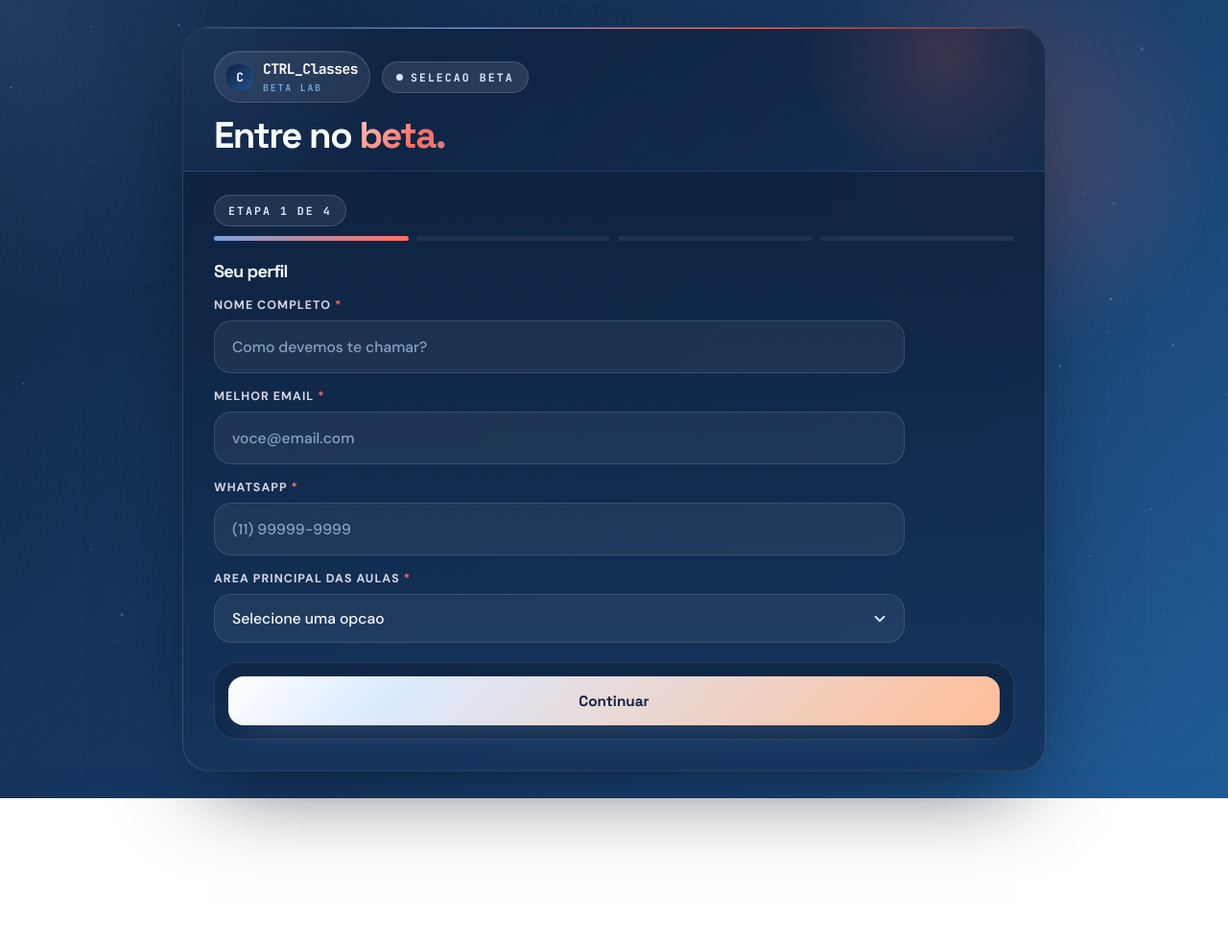
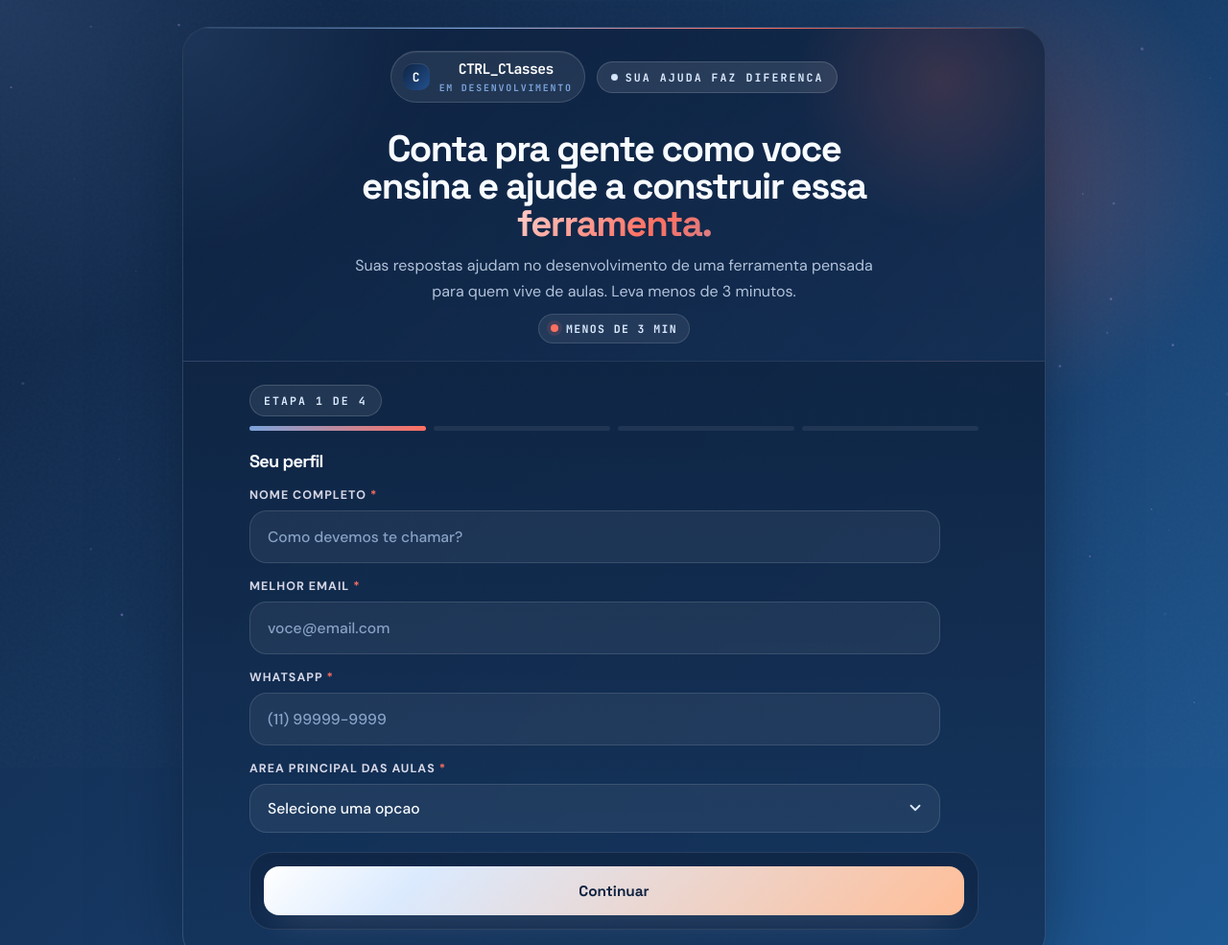
Before and after one commit to edsonvmendes/form_beta_ctrlclasses, a website: page formulario_cadastro_ia.html in a window 1280 px wide. Shown: the top 985 px of the page at 96% size. Before the commit the page ends 832 px from the top, so only its background shows below. Drawn offline with Linux system fonts and the light colour scheme.

Commit message:
refine onboarding copy

```diff
--- a/formulario_cadastro_ia.html
+++ b/formulario_cadastro_ia.html
@@ -3,7 +3,7 @@
 <head>
   <meta charset="UTF-8">
   <meta name="viewport" content="width=device-width, initial-scale=1.0">
-  <title>Beta de Gestao para Aulas Particulares</title>
+  <title>Ferramenta de Gestao para Aulas Particulares</title>
   <link href="https://fonts.googleapis.com/css2?family=DM+Sans:wght@400;500;700&family=JetBrains+Mono:wght@600;700&family=Space+Grotesk:wght@500;700&display=swap" rel="stylesheet">
   <style>
     *,*::before,*::after{box-sizing:border-box;margin:0;padding:0}
@@ -31,9 +31,14 @@
     .gradient{background:linear-gradient(135deg,#ffffff 0%,var(--a2) 48%,var(--a1) 100%);background-size:200% 200%;-webkit-background-clip:text;-webkit-text-fill-color:transparent;animation:shift 6s ease-in-out infinite}
     @keyframes shift{0%,100%{background-position:0 50%}50%{background-position:100% 50%}}
     .lead,.sub,.meta,.success p{color:var(--muted);line-height:1.7}
+    .hero-copy{display:grid;gap:10px;max-width:560px;margin:0 auto;text-align:center}
+    .hero-note{display:inline-flex;align-items:center;gap:8px;width:fit-content;padding:7px 12px;border-radius:999px;background:rgba(255,255,255,.08);border:1px solid rgba(255,255,255,.12);color:var(--a3);font:700 .72rem "JetBrains Mono",monospace;letter-spacing:.12em;text-transform:uppercase}
+    .hero-note::before{content:"";width:8px;height:8px;border-radius:999px;background:var(--a2);box-shadow:0 0 0 4px rgba(255,111,97,.12)}
     .body{padding:24px 32px 32px;background:linear-gradient(180deg,rgba(9,23,43,.28),rgba(10,27,49,.1))}
     .workspace{display:block}
-    .main-stage{min-width:0}
+    .main-stage{min-width:0;max-width:760px;margin:0 auto;width:100%}
+    .brand-row{justify-content:center}
+    .hero-note{margin:0 auto}
     .progress{margin-bottom:20px}
     .progress-top{display:flex;justify-content:space-between;align-items:center;gap:12px;margin-bottom:10px}
     .step-badge{background:rgba(255,255,255,.08);border:1px solid rgba(255,255,255,.16);color:var(--a3)}
@@ -116,18 +121,20 @@
       </div>
 
       <section class="hero">
-        <div>
+        <div class="hero-copy">
           <div class="brand-row">
             <div class="logo-chip">
               <div class="logo-mark">C</div>
               <div class="logo-text">
                 <strong>CTRL_Classes</strong>
-                <span>beta lab</span>
+                <span>em desenvolvimento</span>
               </div>
             </div>
-            <div class="pill"><span class="dot"></span>Selecao beta</div>
+            <div class="pill"><span class="dot"></span>Sua ajuda faz diferenca</div>
           </div>
-          <h1>Entre no <span class="gradient">beta.</span></h1>
+          <h1>Conta pra gente como voce ensina e ajude a construir essa <span class="gradient">ferramenta.</span></h1>
+          <p class="lead">Suas respostas ajudam no desenvolvimento de uma ferramenta pensada para quem vive de aulas. Leva menos de 3 minutos.</p>
+          <div class="hero-note">menos de 3 min</div>
         </div>
       </section>
 
@@ -249,7 +256,7 @@
             <section class="step" data-step="4">
               <div class="step-panel">
                 <header>
-                  <h3>Fit com o beta</h3>
+                  <h3>Sua participacao</h3>
                 </header>
                 <div class="choice" data-group="funcionalidades_desejadas">
                   <div class="group-title">Que funcoes mais fariam diferenca para voce? <span class="req">*</span></div>
@@ -264,7 +271,7 @@
                   </div>
                 </div>
                 <div class="choice" data-group="interesse_beta">
-                  <div class="group-title">Voce tem interesse em ser beta tester? <span class="req">*</span></div>
+                  <div class="group-title">Voce teria interesse em acompanhar e ajudar no desenvolvimento dessa ferramenta? <span class="req">*</span></div>
                   <div class="options">
                     <div class="opt"><input id="ib1" name="interesse_beta" type="radio" value="Sim, com certeza"><label for="ib1">Sim, com certeza</label></div>
                     <div class="opt"><input id="ib2" name="interesse_beta" type="radio" value="Talvez"><label for="ib2">Talvez</label></div>
@@ -280,14 +287,14 @@
                     <div class="opt"><input id="fb4" name="feedback_disponibilidade" type="radio" value="Hoje eu nao teria tempo"><label for="fb4">Hoje eu nao teria tempo</label></div>
                   </div>
                 </div>
-                <div class="field full"><label for="observacoes">Algo importante que a gente deveria saber?</label><textarea id="observacoes" name="observacoes" placeholder="Conte um pouco da sua rotina, expectativa para o beta ou detalhes que podem ajudar na selecao."></textarea></div>
+                <div class="field full"><label for="observacoes">Algo importante que a gente deveria saber?</label><textarea id="observacoes" name="observacoes" placeholder="Conte um pouco da sua rotina, do que voce busca hoje ou qualquer detalhe que possa ajudar na selecao."></textarea></div>
               </div>
             </section>
 
                 <div class="actions">
                   <button class="secondary" id="back" type="button" hidden>Voltar</button>
                   <button class="primary" id="next" type="button">Continuar</button>
-                  <button class="primary" id="submitButton" type="submit" hidden>Quero entrar no beta</button>
+                  <button class="primary" id="submitButton" type="submit" hidden>Quero participar</button>
                 </div>
               </form>
 
@@ -316,9 +323,9 @@
     (function animate(){ctx.clearRect(0,0,canvas.width,canvas.height);particles.forEach(p=>{p.update();p.draw()});for(let i=0;i<particles.length;i++){for(let j=i+1;j<particles.length;j++){const dx=particles[i].x-particles[j].x,dy=particles[i].y-particles[j].y,d=Math.sqrt(dx*dx+dy*dy);if(d<100){ctx.beginPath();ctx.moveTo(particles[i].x,particles[i].y);ctx.lineTo(particles[j].x,particles[j].y);ctx.strokeStyle=`rgba(123,163,219,${.05*(1-d/100)})`;ctx.lineWidth=.5;ctx.stroke()}}}requestAnimationFrame(animate)})();
 
     const form=document.getElementById("form"),formArea=document.getElementById("formArea"),success=document.getElementById("success"),loading=document.getElementById("loading"),errorBox=document.getElementById("errorBox"),next=document.getElementById("next"),back=document.getElementById("back"),submitButton=document.getElementById("submitButton"),stepMarker=document.getElementById("stepMarker"),progressText=document.getElementById("progressText"),meta=document.getElementById("meta"),answerText=document.getElementById("answerText"),steps=[...document.querySelectorAll(".step")];
-    const labels=["Base do perfil","Rotina e volume","Dores de gestao","Fit com o beta"];
+    const labels=["Base do perfil","Rotina e volume","Dores de gestao","Sua participacao"];
     let currentStep=1;
-    const rules={1:[["field","nome","Preencha seu nome."],["field","email","Seu email ajuda na selecao do beta."],["field","whatsapp","Seu WhatsApp ajuda a acelerar o contato."],["field","area_atuacao","Selecione sua area principal de atuacao."]],2:[["group","formatos_aula","Marque pelo menos um formato de aula."],["group","tempo_atuacao","Selecione seu tempo de atuacao."],["group","alunos_mes","Escolha a faixa de alunos por mes."],["group","renda_principal","Informe se essa e sua principal renda."]],3:[["group","organizacao_atual","Marque como voce se organiza hoje."],["field","principal_dor","Descreva a principal dor da sua gestao."],["group","problema_financeiro","Conte se ja rolou confusao com cobranca ou horario."],["group","crescer_6_meses","Diga se voce pretende crescer nos proximos 6 meses."]],4:[["group","funcionalidades_desejadas","Escolha as funcionalidades mais importantes para voce."],["group","interesse_beta","Indique seu interesse em participar do beta."],["group","feedback_disponibilidade","Conte com que frequencia toparia enviar feedback."]]};
+    const rules={1:[["field","nome","Preencha seu nome."],["field","email","Seu email ajuda a gente a falar com voce depois."],["field","whatsapp","Seu WhatsApp ajuda a acelerar o contato."],["field","area_atuacao","Selecione sua area principal de atuacao."]],2:[["group","formatos_aula","Marque pelo menos um formato de aula."],["group","tempo_atuacao","Selecione seu tempo de atuacao."],["group","alunos_mes","Escolha a faixa de alunos por mes."],["group","renda_principal","Informe se essa e sua principal renda."]],3:[["group","organizacao_atual","Marque como voce se organiza hoje."],["field","principal_dor","Descreva a principal dor da sua gestao."],["group","problema_financeiro","Conte se ja rolou confusao com cobranca ou horario."],["group","crescer_6_meses","Diga se voce pretende crescer nos proximos 6 meses."]],4:[["group","funcionalidades_desejadas","Escolha as funcionalidades mais importantes para voce."],["group","interesse_beta","Conte se voce teria interesse em ajudar no desenvolvimento da ferramenta."],["group","feedback_disponibilidade","Conte com que frequencia toparia enviar feedback."]]};
     const textFields=["nome","email","whatsapp","area_atuacao","principal_dor","observacoes"];
     const groups=["formatos_aula","tempo_atuacao","alunos_mes","renda_principal","organizacao_atual","problema_financeiro","crescer_6_meses","funcionalidades_desejadas","interesse_beta","feedback_disponibilidade"];
 
```
